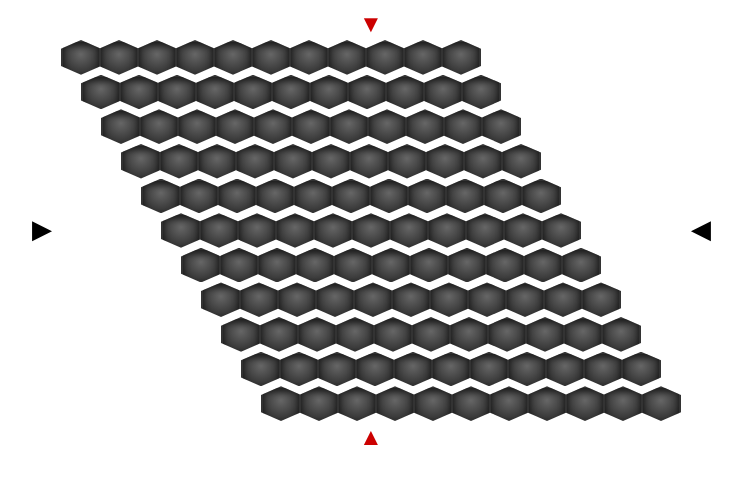
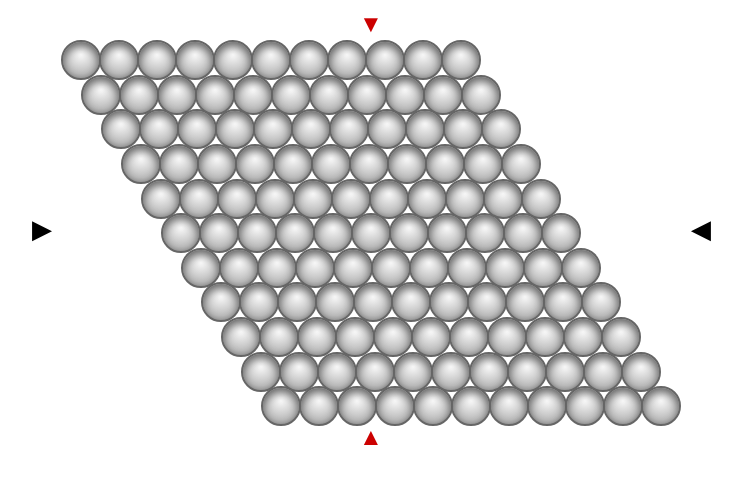
Before and after one commit to massimoferrarini/hex2, a plain HTML site: page index.html in a window 1280 px wide. Shown: the whole page, without its empty margins (269-1011 px from the left). Drawn offline with Linux system fonts and the light colour scheme.

Commit message:
Replace hex cells with circular holes

```diff
--- a/index.html
+++ b/index.html
@@ -49,14 +49,14 @@ body {
   display: flex;
   height: calc(var(--size) * 0.866);
 }
-.hex {
+.cell {
   width: var(--size);
-  height: calc(var(--size) * 0.866);
-  background: radial-gradient(circle at 50% 40%, #666, #222);
+  height: var(--size);
+  border-radius: 50%;
+  background: radial-gradient(circle at 50% 35%, #fafafa, #bbb 65%, #888);
   margin: 0 -1px;
-  clip-path: polygon(50% 0%, 100% 25%, 100% 75%, 50% 100%, 0% 75%, 0% 25%);
-  border: 2px solid #333;
-  box-shadow: inset 0 4px 6px rgba(0,0,0,0.6);
+  border: 2px solid #666;
+  box-shadow: inset 0 4px 8px rgba(0,0,0,0.5);
   box-sizing: border-box;
 }
 </style>
@@ -68,147 +68,147 @@ body {
   <div class="edge black left">▶</div>
   <div class="edge black right">◀</div>
   <div class="row" style="margin-left: calc(var(--size) * 0.0);">
-    <div class="hex"></div>
-    <div class="hex"></div>
-    <div class="hex"></div>
-    <div class="hex"></div>
-    <div class="hex"></div>
-    <div class="hex"></div>
-    <div class="hex"></div>
-    <div class="hex"></div>
-    <div class="hex"></div>
-    <div class="hex"></div>
-    <div class="hex"></div>
+    <div class="cell"></div>
+    <div class="cell"></div>
+    <div class="cell"></div>
+    <div class="cell"></div>
+    <div class="cell"></div>
+    <div class="cell"></div>
+    <div class="cell"></div>
+    <div class="cell"></div>
+    <div class="cell"></div>
+    <div class="cell"></div>
+    <div class="cell"></div>
   </div>
   <div class="row" style="margin-left: calc(var(--size) * 0.5);">
-    <div class="hex"></div>
-    <div class="hex"></div>
-    <div class="hex"></div>
-    <div class="hex"></div>
-    <div class="hex"></div>
-    <div class="hex"></div>
-    <div class="hex"></div>
-    <div class="hex"></div>
-    <div class="hex"></div>
-    <div class="hex"></div>
-    <div class="hex"></div>
+    <div class="cell"></div>
+    <div class="cell"></div>
+    <div class="cell"></div>
+    <div class="cell"></div>
+    <div class="cell"></div>
+    <div class="cell"></div>
+    <div class="cell"></div>
+    <div class="cell"></div>
+    <div class="cell"></div>
+    <div class="cell"></div>
+    <div class="cell"></div>
   </div>
   <div class="row" style="margin-left: calc(var(--size) * 1.0);">
-    <div class="hex"></div>
-    <div class="hex"></div>
-    <div class="hex"></div>
-    <div class="hex"></div>
-    <div class="hex"></div>
-    <div class="hex"></div>
-    <div class="hex"></div>
-    <div class="hex"></div>
-    <div class="hex"></div>
-    <div class="hex"></div>
-    <div class="hex"></div>
+    <div class="cell"></div>
+    <div class="cell"></div>
+    <div class="cell"></div>
+    <div class="cell"></div>
+    <div class="cell"></div>
+    <div class="cell"></div>
+    <div class="cell"></div>
+    <div class="cell"></div>
+    <div class="cell"></div>
+    <div class="cell"></div>
+    <div class="cell"></div>
   </div>
   <div class="row" style="margin-left: calc(var(--size) * 1.5);">
-    <div class="hex"></div>
-    <div class="hex"></div>
-    <div class="hex"></div>
-    <div class="hex"></div>
-    <div class="hex"></div>
-    <div class="hex"></div>
-    <div class="hex"></div>
-    <div class="hex"></div>
-    <div class="hex"></div>
-    <div class="hex"></div>
-    <div class="hex"></div>
+    <div class="cell"></div>
+    <div class="cell"></div>
+    <div class="cell"></div>
+    <div class="cell"></div>
+    <div class="cell"></div>
+    <div class="cell"></div>
+    <div class="cell"></div>
+    <div class="cell"></div>
+    <div class="cell"></div>
+    <div class="cell"></div>
+    <div class="cell"></div>
   </div>
   <div class="row" style="margin-left: calc(var(--size) * 2.0);">
-    <div class="hex"></div>
-    <div class="hex"></div>
-    <div class="hex"></div>
-    <div class="hex"></div>
-    <div class="hex"></div>
-    <div class="hex"></div>
-    <div class="hex"></div>
-    <div class="hex"></div>
-    <div class="hex"></div>
-    <div class="hex"></div>
-    <div class="hex"></div>
+    <div class="cell"></div>
+    <div class="cell"></div>
+    <div class="cell"></div>
+    <div class="cell"></div>
+    <div class="cell"></div>
+    <div class="cell"></div>
+    <div class="cell"></div>
+    <div class="cell"></div>
+    <div class="cell"></div>
+    <div class="cell"></div>
+    <div class="cell"></div>
   </div>
   <div class="row" style="margin-left: calc(var(--size) * 2.5);">
-    <div class="hex"></div>
-    <div class="hex"></div>
-    <div class="hex"></div>
-    <div class="hex"></div>
-    <div class="hex"></div>
-    <div class="hex"></div>
-    <div class="hex"></div>
-    <div class="hex"></div>
-    <div class="hex"></div>
-    <div class="hex"></div>
-    <div class="hex"></div>
+    <div class="cell"></div>
+    <div class="cell"></div>
+    <div class="cell"></div>
+    <div class="cell"></div>
+    <div class="cell"></div>
+    <div class="cell"></div>
+    <div class="cell"></div>
+    <div class="cell"></div>
+    <div class="cell"></div>
+    <div class="cell"></div>
+    <div class="cell"></div>
   </div>
   <div class="row" style="margin-left: calc(var(--size) * 3.0);">
-    <div class="hex"></div>
-    <div class="hex"></div>
-    <div class="hex"></div>
-    <div class="hex"></div>
-    <div class="hex"></div>
-    <div class="hex"></div>
-    <div class="hex"></div>
-    <div class="hex"></div>
-    <div class="hex"></div>
-    <div class="hex"></div>
-    <div class="hex"></div>
+    <div class="cell"></div>
+    <div class="cell"></div>
+    <div class="cell"></div>
+    <div class="cell"></div>
+    <div class="cell"></div>
+    <div class="cell"></div>
+    <div class="cell"></div>
+    <div class="cell"></div>
+    <div class="cell"></div>
+    <div class="cell"></div>
+    <div class="cell"></div>
   </div>
   <div class="row" style="margin-left: calc(var(--size) * 3.5);">
-    <div class="hex"></div>
-    <div class="hex"></div>
-    <div class="hex"></div>
-    <div class="hex"></div>
-    <div class="hex"></div>
-    <div class="hex"></div>
-    <div class="hex"></div>
-    <div class="hex"></div>
-    <div class="hex"></div>
-    <div class="hex"></div>
-    <div class="hex"></div>
+    <div class="cell"></div>
+    <div class="cell"></div>
+    <div class="cell"></div>
+    <div class="cell"></div>
+    <div class="cell"></div>
+    <div class="cell"></div>
+    <div class="cell"></div>
+    <div class="cell"></div>
+    <div class="cell"></div>
+    <div class="cell"></div>
+    <div class="cell"></div>
   </div>
   <div class="row" style="margin-left: calc(var(--size) * 4.0);">
-    <div class="hex"></div>
-    <div class="hex"></div>
-    <div class="hex"></div>
-    <div class="hex"></div>
-    <div class="hex"></div>
-    <div class="hex"></div>
-    <div class="hex"></div>
-    <div class="hex"></div>
-    <div class="hex"></div>
-    <div class="hex"></div>
-    <div class="hex"></div>
+    <div class="cell"></div>
+    <div class="cell"></div>
+    <div class="cell"></div>
+    <div class="cell"></div>
+    <div class="cell"></div>
+    <div class="cell"></div>
+    <div class="cell"></div>
+    <div class="cell"></div>
+    <div class="cell"></div>
+    <div class="cell"></div>
+    <div class="cell"></div>
   </div>
   <div class="row" style="margin-left: calc(var(--size) * 4.5);">
-    <div class="hex"></div>
-    <div class="hex"></div>
-    <div class="hex"></div>
-    <div class="hex"></div>
-    <div class="hex"></div>
-    <div class="hex"></div>
-    <div class="hex"></div>
-    <div class="hex"></div>
-    <div class="hex"></div>
-    <div class="hex"></div>
-    <div class="hex"></div>
+    <div class="cell"></div>
+    <div class="cell"></div>
+    <div class="cell"></div>
+    <div class="cell"></div>
+    <div class="cell"></div>
+    <div class="cell"></div>
+    <div class="cell"></div>
+    <div class="cell"></div>
+    <div class="cell"></div>
+    <div class="cell"></div>
+    <div class="cell"></div>
   </div>
   <div class="row" style="margin-left: calc(var(--size) * 5.0);">
-    <div class="hex"></div>
-    <div class="hex"></div>
-    <div class="hex"></div>
-    <div class="hex"></div>
-    <div class="hex"></div>
-    <div class="hex"></div>
-    <div class="hex"></div>
-    <div class="hex"></div>
-    <div class="hex"></div>
-    <div class="hex"></div>
-    <div class="hex"></div>
+    <div class="cell"></div>
+    <div class="cell"></div>
+    <div class="cell"></div>
+    <div class="cell"></div>
+    <div class="cell"></div>
+    <div class="cell"></div>
+    <div class="cell"></div>
+    <div class="cell"></div>
+    <div class="cell"></div>
+    <div class="cell"></div>
+    <div class="cell"></div>
   </div>
 </div>
 </body>
```
